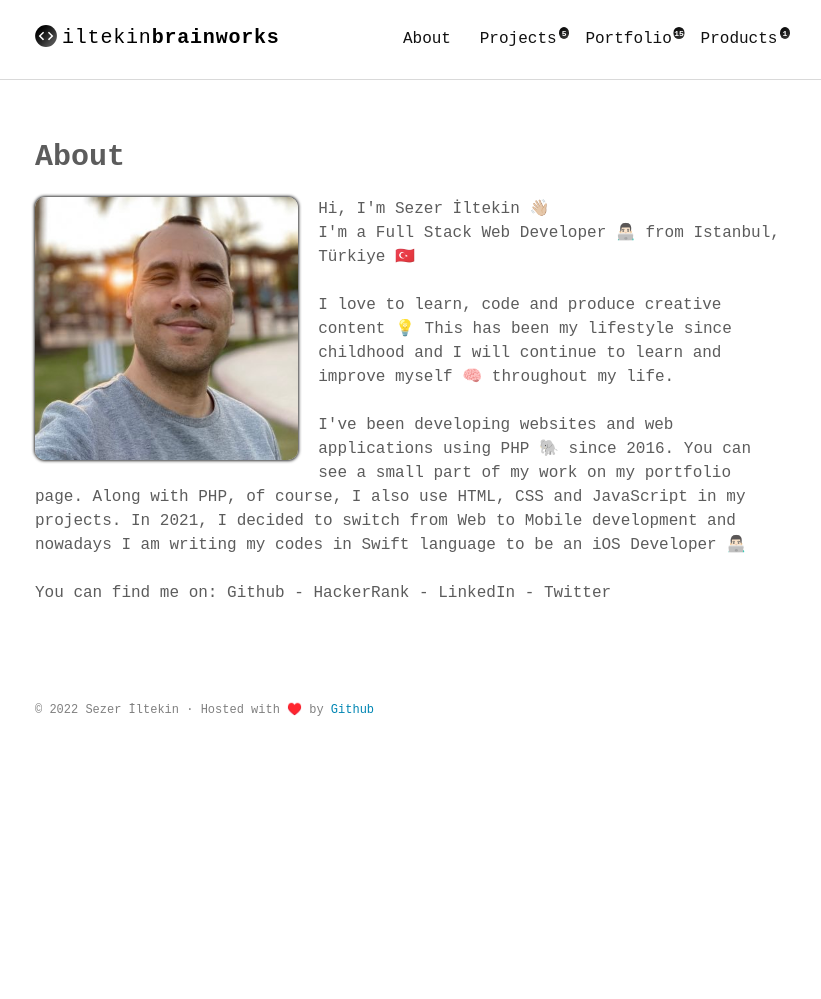
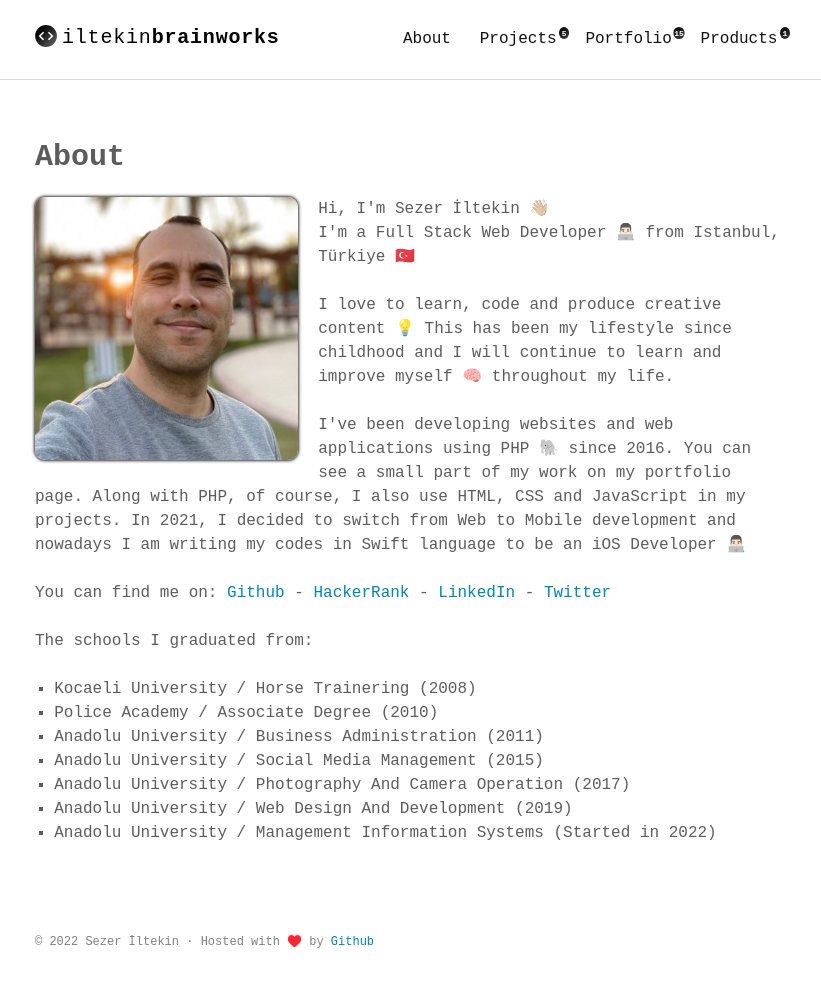
Before and after one commit to iltekin/iltekin.github.io, a Jekyll site: the page built from about.md, in a window 1280 px wide. Shown: the whole page, without its empty margins (229-1050 px from the left). Built offline with Jekyll 4.4.1, drawn with Linux system fonts in a browser that asks for light colours; some web fonts are replaced; before the commit the page ends 900 px from its top, so only the background shows below that.

Commit message:
edit author page

```diff
--- a/about.md
+++ b/about.md
@@ -35,6 +35,18 @@ I'm a Full Stack Web Developer 👨🏻‍💻 from Istanbul, Türkiye 🇹🇷<
 
 <p>I've been developing websites and web applications using PHP 🐘 since 2016. You can see a small part of my work on my portfolio page. Along with PHP, of course, I also use HTML, CSS and JavaScript in my projects. In 2021, I decided to switch from Web to Mobile development and nowadays I am writing my codes in Swift language to be an iOS Developer 👨🏻‍💻</p>
 
-<p>You can find me on: Github - HackerRank - LinkedIn - Twitter</p>
+<p>You can find me on: <a href="https://github.com/iltekin">Github</a> - <a href="https://hackerrank.com/iltekin">HackerRank</a> - <a href="https://linkedin.com/in/iltekin">LinkedIn</a> - <a href="https://twitter.com/kelimelerbenim">Twitter</a></p>
+
+<p>The schools I graduated from:</p>
+<ul>
+<li>Kocaeli University / Horse Trainering (2008)</li>
+<li>Police Academy / Associate Degree (2010)</li>
+<li>Anadolu University / Business Administration (2011)</li>
+<li>Anadolu University / Social Media Management (2015)</li>
+<li>Anadolu University / Photography And Camera Operation (2017)</li>
+<li>Anadolu University / Web Design And Development (2019)</li>
+<li>Anadolu University / Management Information Systems (Started in 2022)</li>
+</ul>
+
 </div>
 </div>
```
